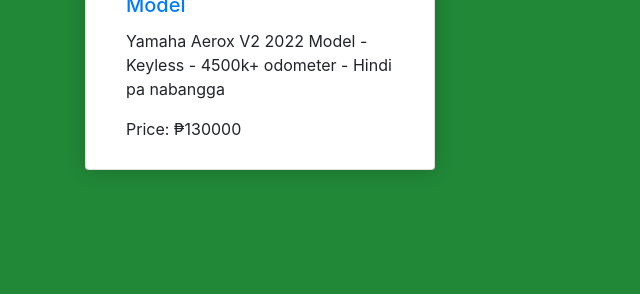
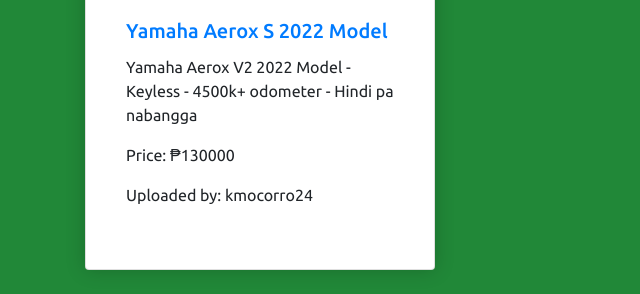
Before and after one commit to NashTabios/Finals, a PHP site: page /listing.php in a window 1280 px wide. Shown: the part 1160-1454 px from the top of the page, without its empty margins (0-640 px from the left). Before the commit the page ends 1331 px from the top, so only its background shows below. Run offline with PHP 8.4, Linux system fonts and the light colour scheme; data comes from the database, SQL or seed files in the repository.

Commit message:
updated css listings

```diff
--- a/listing.php
+++ b/listing.php
@@ -53,7 +53,7 @@ $mysqli->close();
     <link rel="stylesheet" href="https://stackpath.bootstrapcdn.com/bootstrap/4.5.2/css/bootstrap.min.css">
     <style>
         .card-body {
-            height: 200px; /* Set a fixed height for the card body */
+            height: 250px; /* Set a fixed height for the card body */
             overflow: hidden; /* Hide overflow content */
         }
 
@@ -79,6 +79,7 @@ $mysqli->close();
         /* width: 100%;
         min-height: 100vh; */
         background-color: #218838;
+        font-family: "Ubuntu", sans-serif;
         }
 
         h1{
@@ -97,6 +98,10 @@ $mysqli->close();
         text-transform: uppercase;
         letter-spacing: 1.5px;
         margin-bottom: 50px;
+        }
+
+        h5{
+
         }
 
     </style>
```
